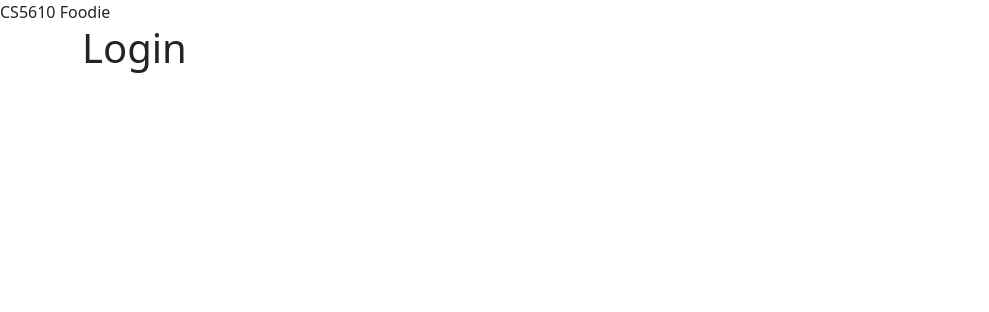
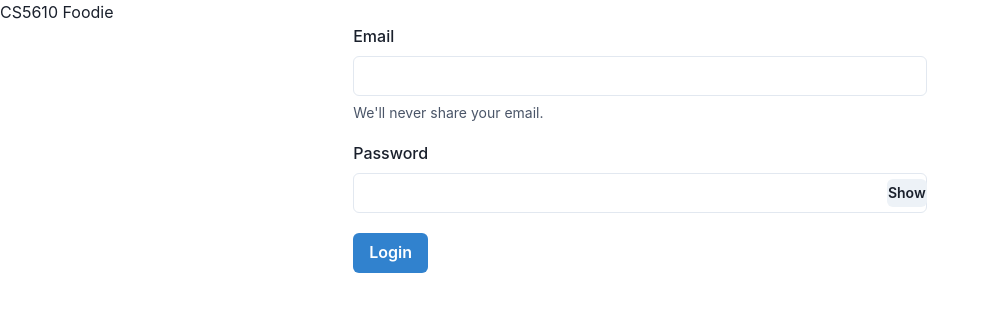
Before and after one commit to yuhan1212/foodie-react, a React (Create React App) app: page /login in a window 1280 px wide. Shown: the top 312 px of the page, without its empty margins (0-989 px from the left). Built offline with nearby package versions, Linux system fonts and the light colour scheme; the HTML template or start-up script is replaced by a standard one.

Commit message:
- Added react-redux. - Finished login component ui

```diff
--- a/package.json
+++ b/package.json
@@ -3,13 +3,19 @@
   "version": "0.1.0",
   "private": true,
   "dependencies": {
+    "@chakra-ui/react": "^2.5.5",
+    "@emotion/react": "^11.10.6",
+    "@emotion/styled": "^11.10.6",
+    "@reduxjs/toolkit": "^1.9.3",
     "@testing-library/jest-dom": "^5.16.5",
     "@testing-library/react": "^13.4.0",
     "@testing-library/user-event": "^13.5.0",
     "bootstrap": "^5.2.3",
     "bootstrap-icons": "^1.10.3",
+    "framer-motion": "^10.10.0",
     "react": "^18.2.0",
     "react-dom": "^18.2.0",
+    "react-redux": "^8.0.5",
     "react-router": "^6.10.0",
     "react-router-dom": "^6.10.0",
     "react-scripts": "5.0.1",
--- a/src/App.js
+++ b/src/App.js
@@ -4,9 +4,21 @@ import {Routes, Route} from "react-router";
 import Login from "./components/Login";
 import Register from "./components/Register";
 import NotFound from "./components/NotFound";
+import {ChakraProvider} from "@chakra-ui/react";
+import {Provider} from "react-redux";
+import {configureStore} from "@reduxjs/toolkit";
+import userReducer from "./reducers/user-reducer";
+
+const store = configureStore({
+    reducer: {
+        user: userReducer,
+    }
+});
+
 const App = () => {
   return (
-      <>
+      <ChakraProvider>
+        <Provider store={store}>
             <div>CS5610 Foodie</div>
             <BrowserRouter>
                 <div className="container">
@@ -20,7 +32,8 @@ const App = () => {
                     </Routes>
                 </div>
             </BrowserRouter>
-      </>
+        </Provider>
+      </ChakraProvider>
   )
 }
 
--- a/src/components/Login/index.js
+++ b/src/components/Login/index.js
@@ -1,9 +1,55 @@
+import {
+    Button,
+    Container,
+    FormControl,
+    FormHelperText,
+    FormLabel,
+    Input,
+    InputGroup,
+    InputRightElement, VStack
+} from "@chakra-ui/react";
+import {useState} from "react";
 
-const  Login = ( ) => {
+
+const Login = () => {
+    const [show, setShow] = useState(false);
+    const handleClick = () => setShow(!show);
+
     return (
-         <div className = "login" >
-             <h1> Login </h1>
-         </div>
+        <Container className="login">
+            <form>
+                <VStack spacing={5}>
+                    <FormControl>
+                        <FormLabel>Email</FormLabel>
+                        <Input
+                            type='email'/>
+                        <FormHelperText>We'll never share your email.</FormHelperText>
+                    </FormControl>
+                    <FormControl>
+                        <FormLabel>Password</FormLabel>
+                        <InputGroup size='md'>
+                            <Input
+                                pr='4.5rem'
+                                type={show ? 'text' : 'password'}/>
+                            <InputRightElement>
+                                <Button
+                                    h='1.75rem' size='sm'
+                                    onClick={handleClick}>
+                                    {show ? 'Hide' : 'Show'}
+                                </Button>
+                            </InputRightElement>
+                        </InputGroup>
+                    </FormControl>
+                    <FormControl>
+                        <Button
+                            colorScheme='blue'
+                            type={'submit'}>
+                            Login
+                        </Button>
+                    </FormControl>
+                </VStack>
+            </form>
+        </Container>
     )
 }
 
--- /dev/null
+++ b/src/reducers/user-reducer.js
@@ -0,0 +1,11 @@
+import { createSlice } from "@reduxjs/toolkit";
+
+const userSlice = createSlice({
+    name: "user",
+    initialState: {
+        name: "",
+        role: [],
+    }
+});
+
+export default userSlice.reducer;
```
Also changed, not shown: 1 other file (tests, documents, lock files or other folders). Lines whose indentation alone changed are shown as unchanged.
